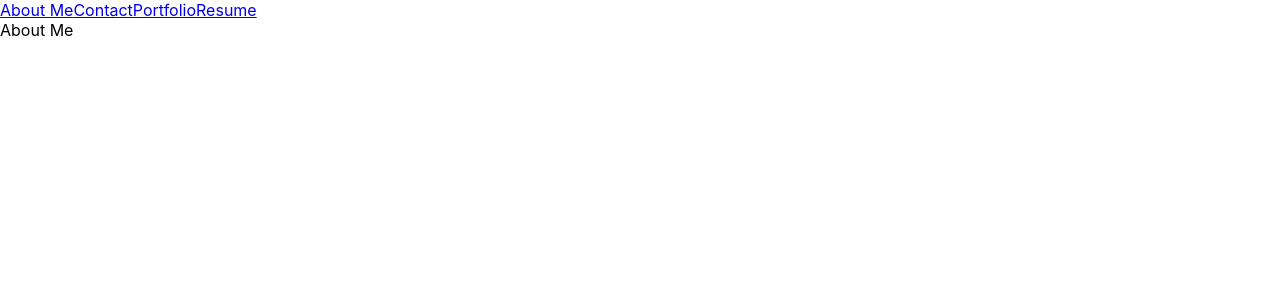
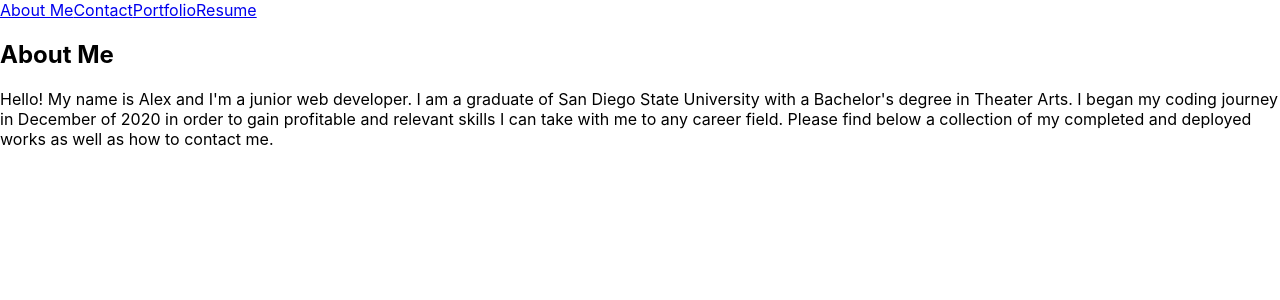
Before and after one commit to allykatrocks/React-Portfolio, a React (Create React App) app: page / in a window 1280 px wide. Shown: the top 300 px of the page. Built offline with nearby package versions, Linux system fonts and the light colour scheme.

Commit message:
about me content

```diff
--- a/src/pages/AboutMe.js
+++ b/src/pages/AboutMe.js
@@ -1,7 +1,17 @@
 import React from 'react';
 
 const AboutMe = () => {
-    return (<div>About Me</div>)
+    return (<section class="about-me" id="about-me">
+    <h2>About Me</h2>
+    <p>
+      Hello! My name is Alex and I'm a junior web developer. I am a graduate
+      of San Diego State University with a Bachelor's degree in Theater
+      Arts. I began my coding journey in December of 2020 in order to gain
+      profitable and relevant skills I can take with me to any career field.
+      Please find below a collection of my completed and deployed works as
+      well as how to contact me.
+    </p>
+  </section>)
 }
 
 export default AboutMe;
```
